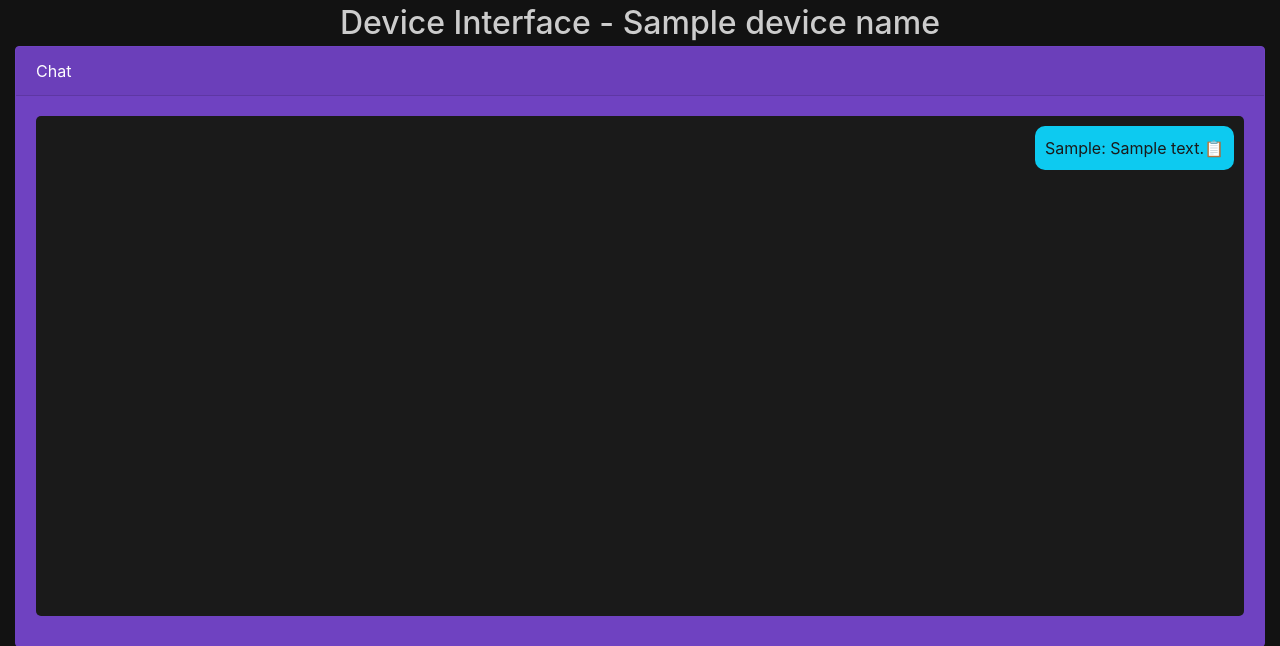
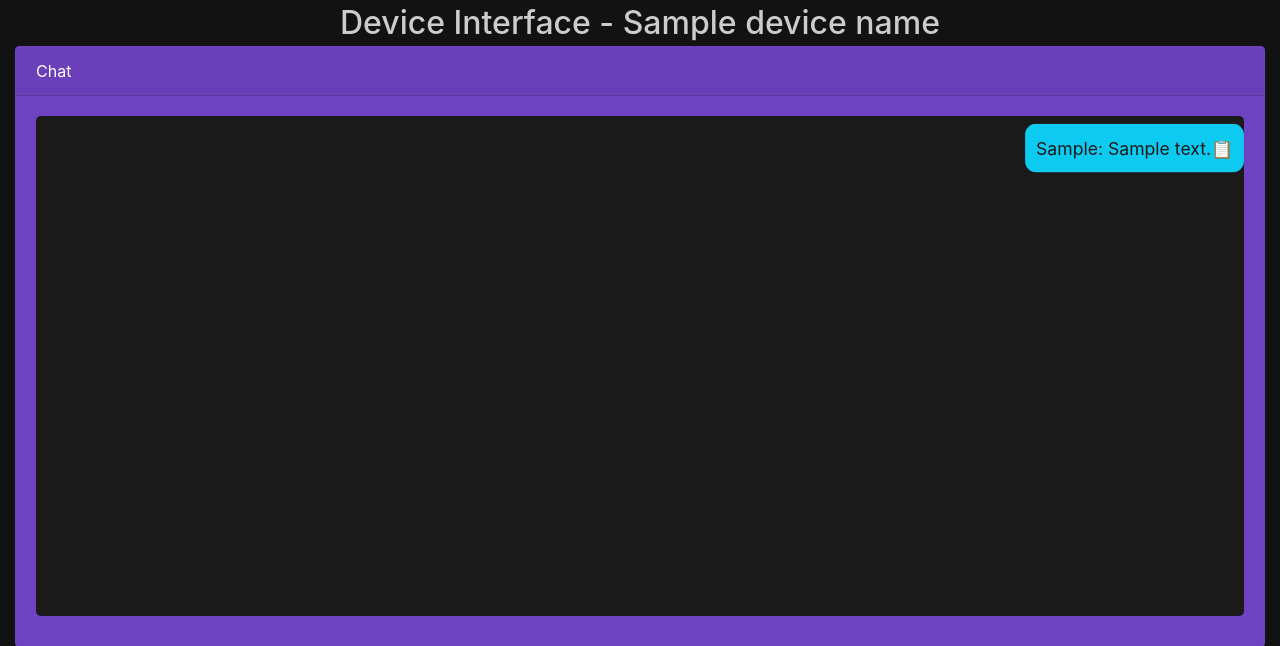
Before and after one commit to phcodesage/flask-amol, a Flask app: template templates/device.html in a window 1280 px wide, with the pointer over the restyled element. Shown: the top 646 px of the page. Run offline with Flask 3, Linux system fonts and the light colour scheme; the template is opened without the code that fills it: most values are stand-ins (such as "Sample title", 1, 10 or a date in 2020); some libraries are stand-ins or nearby versions.

Commit message:
added: hover-states

```diff
--- a/templates/device.html
+++ b/templates/device.html
@@ -103,6 +103,11 @@ body {
     color: var(--muted)!important;
 }
 
+.chat-message:hover {
+    cursor: pointer;
+    transition: transform;
+    transform: scale(1.1);
+}
 .chat-message {
     margin-bottom: 10px;
     color: var(--text);
```
